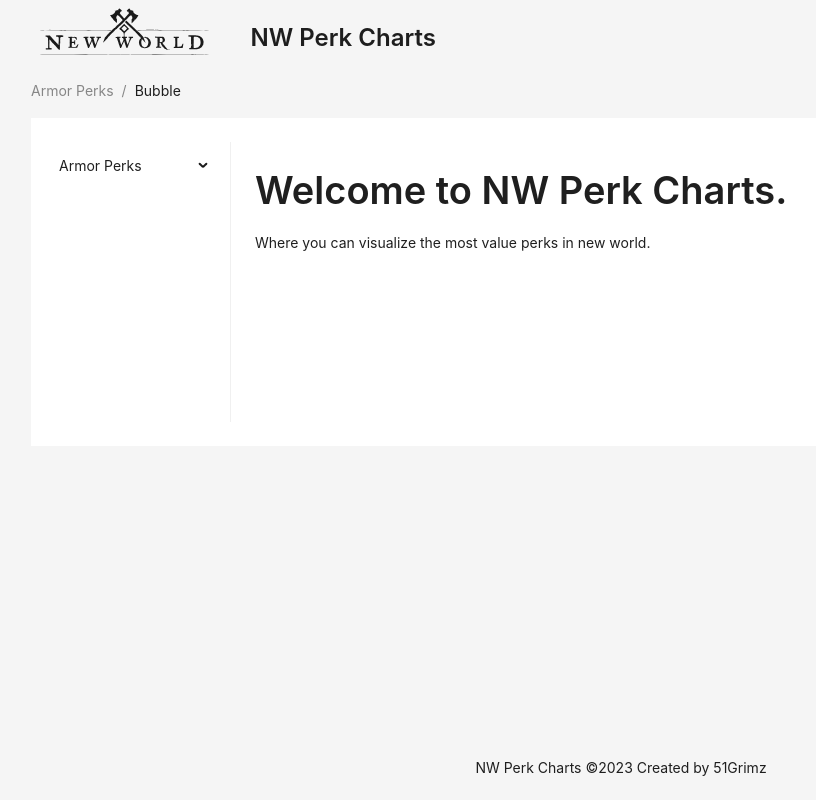
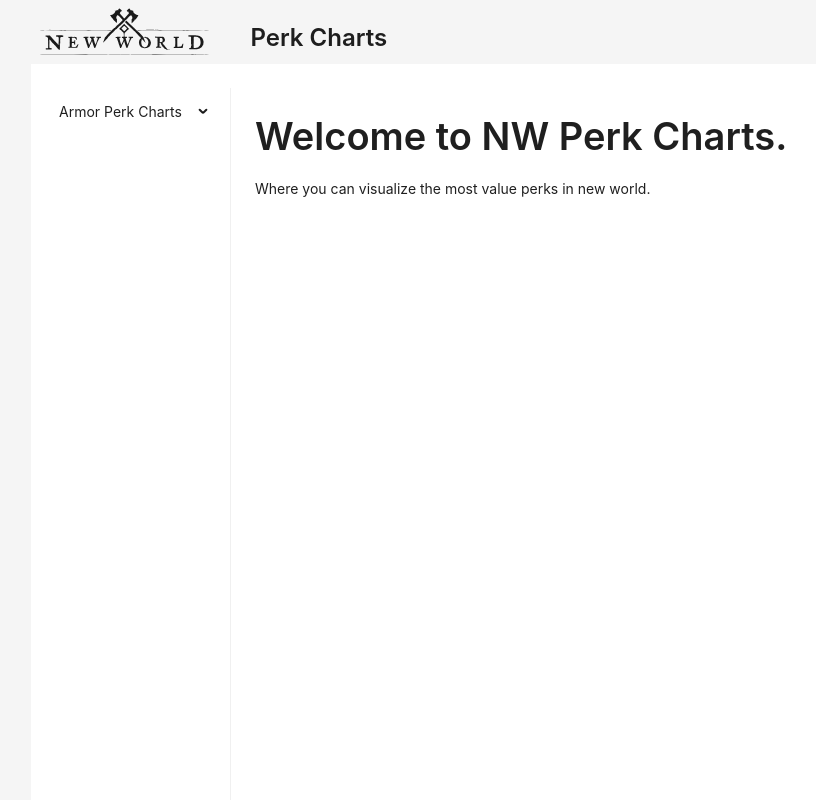
Before and after one commit to tmorse01/nw-perk-charts, a React (Vite) app: page / in a window 1280 px wide. Shown: the top 800 px of the page, without its empty margins (19-835 px from the left). Built offline with nearby package versions, Linux system fonts and the light colour scheme.

Commit message:
routing working

```diff
--- a/src/App.css
+++ b/src/App.css
@@ -1,7 +1,7 @@
 .chart-container {
-  margin: 24px;
-  height: 90vh;
-  width: 90vw;
+  /* margin: 24px;
+  height: 600px;
+  width: 100%; */
 }
 
 .logo {
--- a/src/App.jsx
+++ b/src/App.jsx
@@ -1,146 +1,14 @@
 import React from "react";
 import "./App.css";
-import newWorldLogo from "./assets/New_World_Logo.svg";
 
-import { createBrowserRouter, RouterProvider } from "react-router-dom";
-
-import { Breadcrumb, Layout, Menu, Typography, theme } from "antd";
-const { Header, Content, Footer, Sider } = Layout;
-
-// const items2 = [UserOutlined, LaptopOutlined, NotificationOutlined].map(
-//   (icon, index) => {
-//     const key = String(index + 1);
-//     return {
-//       key: `sub${key}`,
-//       icon: React.createElement(icon),
-//       label: `subnav ${key}`,
-//       children: new Array(4).fill(null).map((_, j) => {
-//         const subKey = index * 4 + j + 1;
-//         return {
-//           key: subKey,
-//           label: `option${subKey}`,
-//         };
-//       }),
-//     };
-//   }
-// );
-
-const navItems = [
-  {
-    key: "armor-perks",
-    label: "Armor Perks",
-    children: [
-      {
-        key: "bubble",
-        label: "Bubble Chart",
-      },
-      {
-        key: "circle",
-        label: "Circle Chart",
-      },
-      {
-        key: "wordcloud",
-        label: "Word Cloud Chart",
-      },
-    ],
-  },
-];
-
-const router = createBrowserRouter([
-  {
-    path: "/",
-    element: (
-      <div>
-        <Typography.Title>Welcome to NW Perk Charts.</Typography.Title>
-        <Typography.Text>
-          Where you can visualize the most value perks in new world.
-        </Typography.Text>
-      </div>
-    ),
-  },
-]);
+import { BrowserRouter } from "react-router-dom";
+import AppLayout from "./AppLayout";
 
 const App = () => {
-  const {
-    token: { colorBgLayout, colorBgContainer },
-  } = theme.useToken();
   return (
-    <Layout style={{ minHeight: "100vh" }}>
-      <Header
-        style={{
-          display: "flex",
-          alignItems: "center",
-          backgroundColor: colorBgLayout,
-          gap: "32px",
-        }}
-      >
-        <a
-          href="https://www.newworld.com/en-us/"
-          target="_blank"
-          className="logo-link"
-        >
-          <img src={newWorldLogo} className="logo" alt="New World logo" />
-        </a>
-        <Typography.Title level={3}>NW Perk Charts</Typography.Title>
-      </Header>
-      <Content
-        style={{
-          padding: "0 50px",
-        }}
-      >
-        <Breadcrumb
-          style={{
-            margin: "16px 0",
-          }}
-          items={[
-            {
-              title: "Armor Perks",
-            },
-            {
-              title: "Bubble",
-            },
-          ]}
-        />
-        <Layout
-          style={{
-            padding: "24px 0",
-            background: colorBgContainer,
-          }}
-        >
-          <Sider
-            style={{
-              background: colorBgContainer,
-            }}
-            width={200}
-          >
-            <Menu
-              mode="inline"
-              defaultSelectedKeys={["1"]}
-              defaultOpenKeys={["sub1"]}
-              style={{
-                height: "100%",
-              }}
-              items={navItems}
-            />
-          </Sider>
-          <Content
-            style={{
-              padding: "0 24px",
-              minHeight: 280,
-            }}
-          >
-            <RouterProvider router={router} />
-          </Content>
-        </Layout>
-      </Content>
-      <Footer
-        style={{
-          textAlign: "center",
-        }}
-      >
-        NW Perk Charts ©2023 Created by 51Grimz
-      </Footer>
-    </Layout>
+    <BrowserRouter>
+      <AppLayout />
+    </BrowserRouter>
   );
 };
 export default App;
--- /dev/null
+++ b/src/AppLayout.jsx
@@ -0,0 +1,118 @@
+import newWorldLogo from "./assets/New_World_Logo.svg";
+import Chart from "./components/charts/Chart";
+
+import armorPerkData from "./data/armorPerks.json";
+
+import { Layout, Menu, Typography, theme } from "antd";
+import { Link, Routes, Route, useLocation } from "react-router-dom";
+
+const { Header, Content, Footer, Sider } = Layout;
+
+const AppLayout = ({ children }) => {
+  const {
+    token: { colorBgLayout, colorBgContainer },
+  } = theme.useToken();
+
+  const navItems = [
+    {
+      key: "armor-perks",
+      label: "Armor Perk Charts",
+      children: [
+        {
+          key: "armor-bubble",
+          label: <Link to="/armor/bubble">Bubble</Link>,
+        },
+        {
+          key: "circle",
+          label: <Link to="/armor/circle">Circle</Link>,
+        },
+        {
+          key: "wordcloud",
+          label: <Link to="/armor/wordcloud">Word Cloud</Link>,
+        },
+      ],
+    },
+  ];
+
+  return (
+    <Layout style={{ minHeight: "100vh" }}>
+      <Header
+        style={{
+          display: "flex",
+          alignItems: "center",
+          backgroundColor: colorBgLayout,
+          gap: "32px",
+        }}
+      >
+        <a href="/" className="logo-link">
+          <img src={newWorldLogo} className="logo" alt="New World logo" />
+        </a>
+        <Typography.Title level={3}>Perk Charts</Typography.Title>
+      </Header>
+      <Content
+        style={{
+          padding: "0 50px",
+        }}
+      >
+        <Layout
+          style={{
+            padding: "24px 0",
+            background: colorBgContainer,
+          }}
+        >
+          <Sider
+            style={{
+              background: colorBgContainer,
+            }}
+            width={200}
+          >
+            <Menu
+              mode="inline"
+              defaultSelectedKeys={["1"]}
+              defaultOpenKeys={["sub1"]}
+              style={{
+                height: "100%",
+              }}
+              items={navItems}
+            />
+          </Sider>
+          <Content
+            style={{
+              padding: "0 24px",
+              minHeight: 1000,
+            }}
+          >
+            <Routes>
+              <Route
+                path="/"
+                element={
+                  <div>
+                    <Typography.Title>
+                      Welcome to NW Perk Charts.
+                    </Typography.Title>
+                    <Typography.Text>
+                      Where you can visualize the most value perks in new world.
+                    </Typography.Text>
+                  </div>
+                }
+              />
+              <Route
+                path="/armor/:chartType"
+                element={<Chart data={armorPerkData.armorPerks} />}
+              />
+            </Routes>
+            {children}
+          </Content>
+        </Layout>
+      </Content>
+      <Footer
+        style={{
+          textAlign: "center",
+        }}
+      >
+        NW Perk Charts ©2023 Created by 51Grimz
+      </Footer>
+    </Layout>
+  );
+};
+export default AppLayout;
--- a/src/components/charts/Chart.jsx
+++ b/src/components/charts/Chart.jsx
@@ -1,36 +1,21 @@
-import { useState, createElement } from "react";
-import { Select } from "antd";
+import { createElement } from "react";
 import BubbleChart from "./BubbleChart";
 import CircleChart from "./CircleChart";
 import Typography from "antd/es/typography/Typography";
+import { useParams } from "react-router-dom";
 
 const Chart = ({ data }) => {
-  const [chartType, setChartType] = useState("circle");
+  let { chartType } = useParams();
   const chartMap = {
     circle: CircleChart,
     bubble: BubbleChart,
   };
-
-  function handleChange(value) {
-    setChartType(value);
-  }
-
   const chart = createElement(chartMap[chartType], { data: data });
 
   return (
     <div>
-      <Typography.Title level={4}>Chart Type</Typography.Title>
-      <Select
-        defaultValue="circle"
-        style={{ width: 120 }}
-        onChange={handleChange}
-        options={[
-          { value: "wordcloud", label: "Word Cloud" },
-          { value: "bubble", label: "Bubble" },
-          { value: "circle", label: "Circle" },
-        ]}
-      />
-      <div className="chart-container">{chart}</div>
+      <Typography.Title level={2}>{chartType}</Typography.Title>
+      {chart}
     </div>
   );
 };
--- a/src/main.jsx
+++ b/src/main.jsx
@@ -1,9 +1,7 @@
 import React from "react";
 import ReactDOM from "react-dom/client";
 import App from "./App.jsx";
-
 import "./index.css";
-
 ReactDOM.createRoot(document.getElementById("root")).render(
   <React.StrictMode>
     <App />
```
Also changed, not shown: src/utils/data.js (added).
